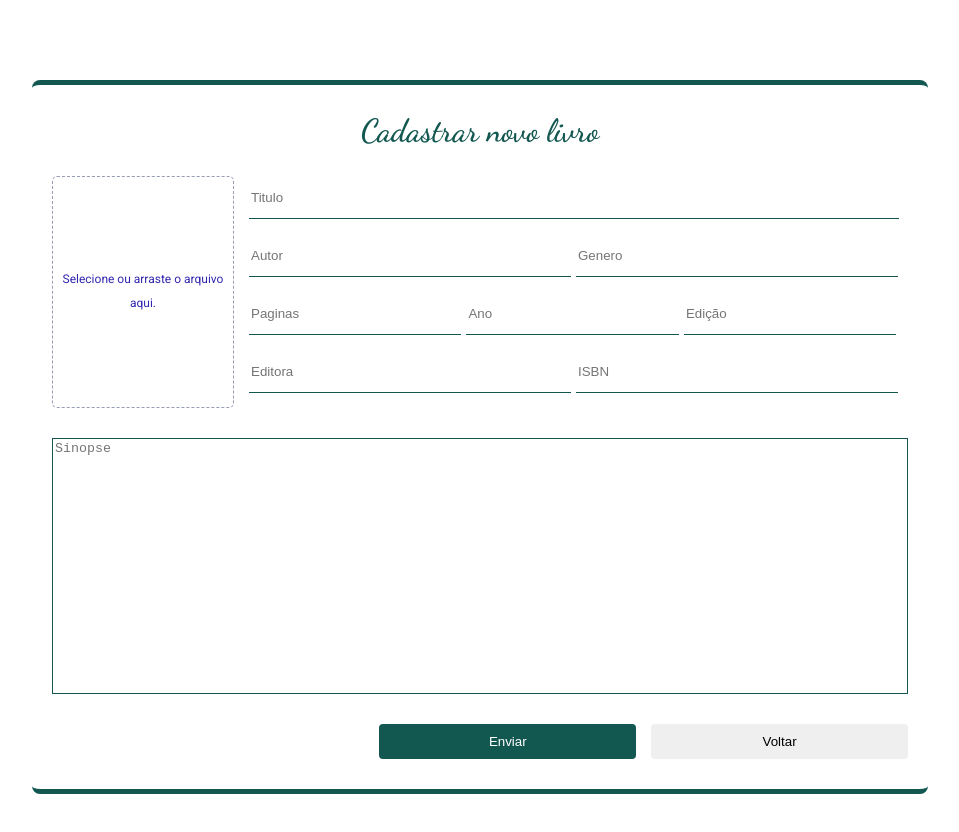
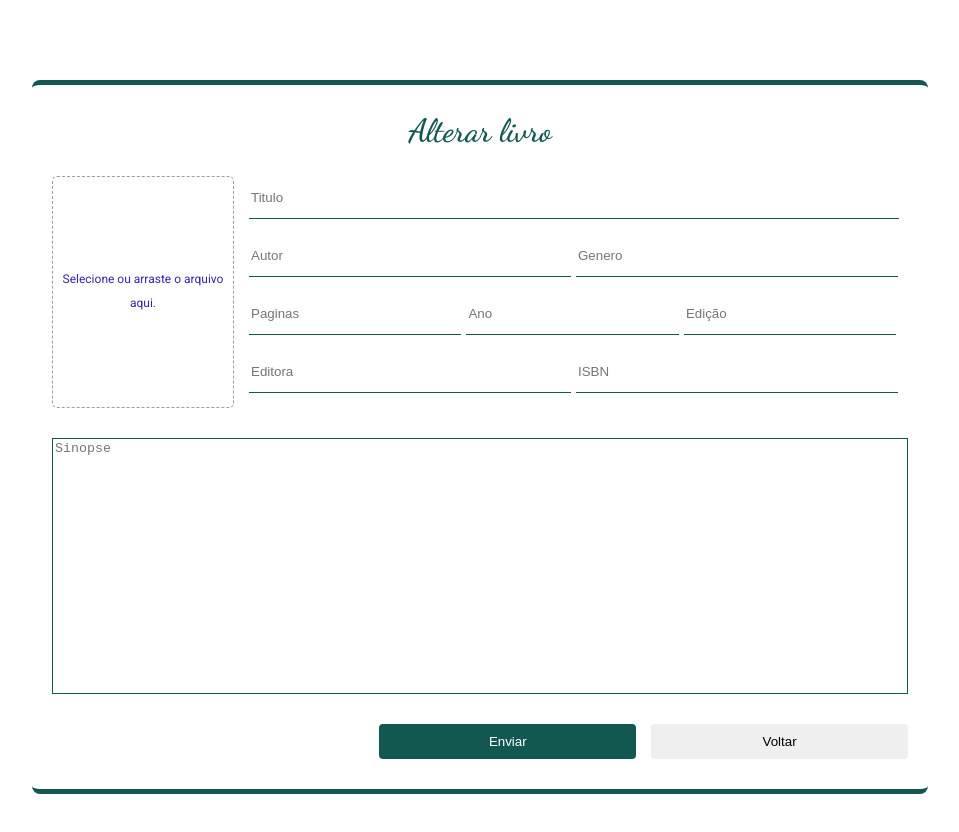
Before and after one commit to ViniciusA97/liber-frontend, a React (Create React App) app in the folder liber/: page / in a window 1280 px wide. Shown: the top 832 px of the page, without its empty margins (160-1119 px from the left). Built offline with nearby package versions, Linux system fonts and the light colour scheme; the HTML template or start-up script is replaced by a standard one.

Commit message:
firts try

```diff
--- a/liber/src/App.js
+++ b/liber/src/App.js
@@ -1,11 +1,11 @@
 import React, { Fragment } from 'react';
-import CadastroLivro from './pages/Livro/Cadastrar'
+import AlterarLivro from './pages/Livro/Alterar'
 import StyledGlobal from './components/styledGlobal'
 function App() {
   return (
     <Fragment>
       <StyledGlobal/>
-      <CadastroLivro/>
+      <AlterarLivro/>
     </Fragment>
   );
 }
--- a/liber/src/pages/Livro/Cadastrar/index.js
+++ b/liber/src/pages/Livro/Alterar/index.js
@@ -6,7 +6,7 @@ import {Cadastro, Formulario, Input, Textarea} from './styled'
 
 import api from '../../../utils/api'
 
-function CadastroLivro() {
+function AlterarLivro() {
 
     const [file, setFile] = useState();
     const [preview, setPreview] = useState(null);
@@ -21,8 +21,8 @@ function CadastroLivro() {
     const onSubmit = data =>{
        console.log(data)
       var config = {
-        method: 'post',
-        url: '/livro/',
+        method: 'put',
+        url: '/livro',
         headers: {
           'Content-Type': 'application/json'
         },
@@ -43,7 +43,7 @@ function CadastroLivro() {
       <Cadastro>
 
         <Formulario>
-          <h2> Cadastrar novo livro </h2>
+          <h2> Alterar livro </h2>
 
           <form onSubmit={handleSubmit(onSubmit)}>
             <Upload  onUpload={submitFile} file={file} preview={preview}  />
@@ -121,4 +121,4 @@ function CadastroLivro() {
     );
   }
 
-  export default CadastroLivro;
+  export default AlterarLivro;
```
Also changed, not shown: liber/src/pages/Livro/Alterar/styled.js (renamed from liber/src/pages/Livro/Cadastrar/styled.js).
